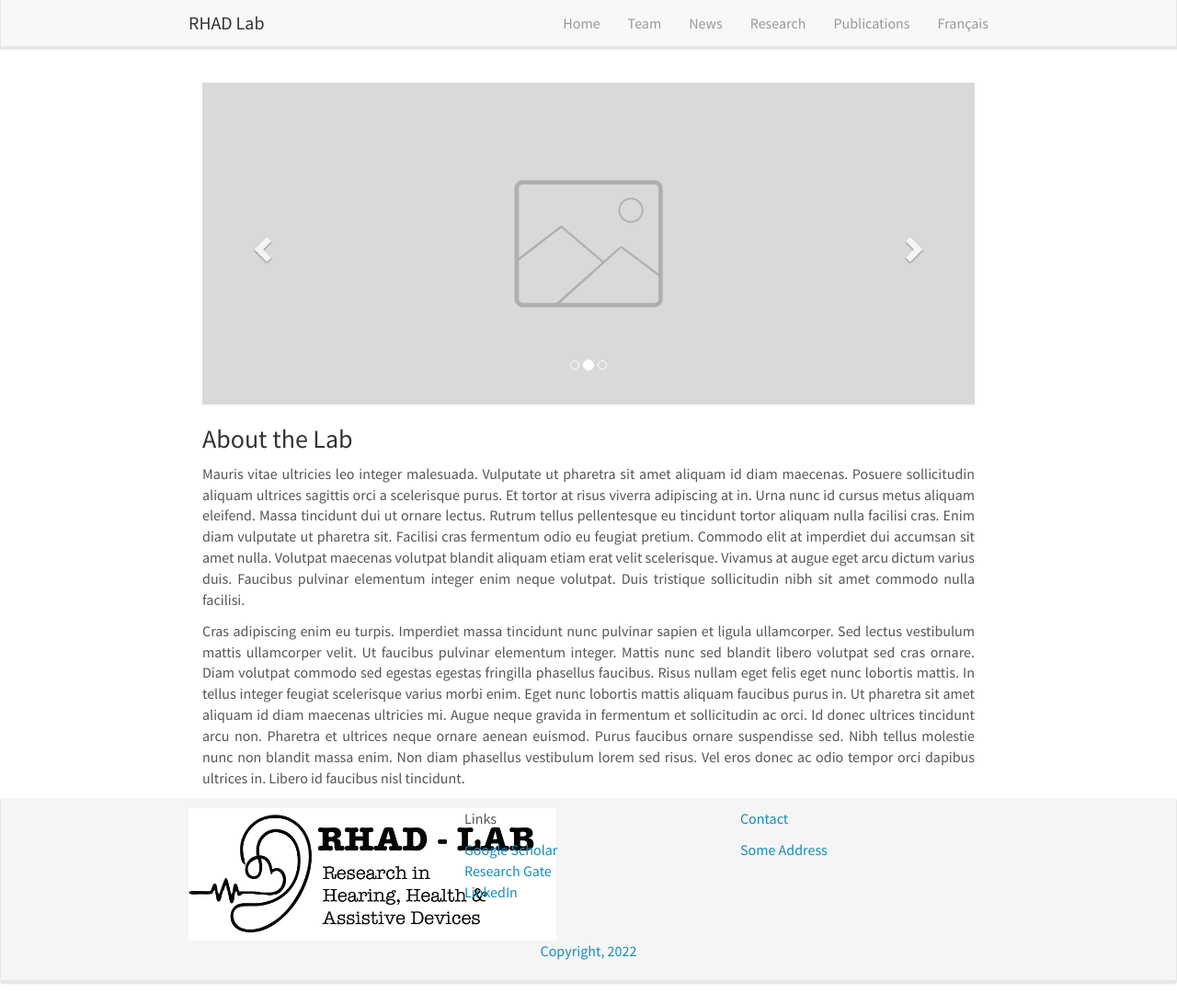
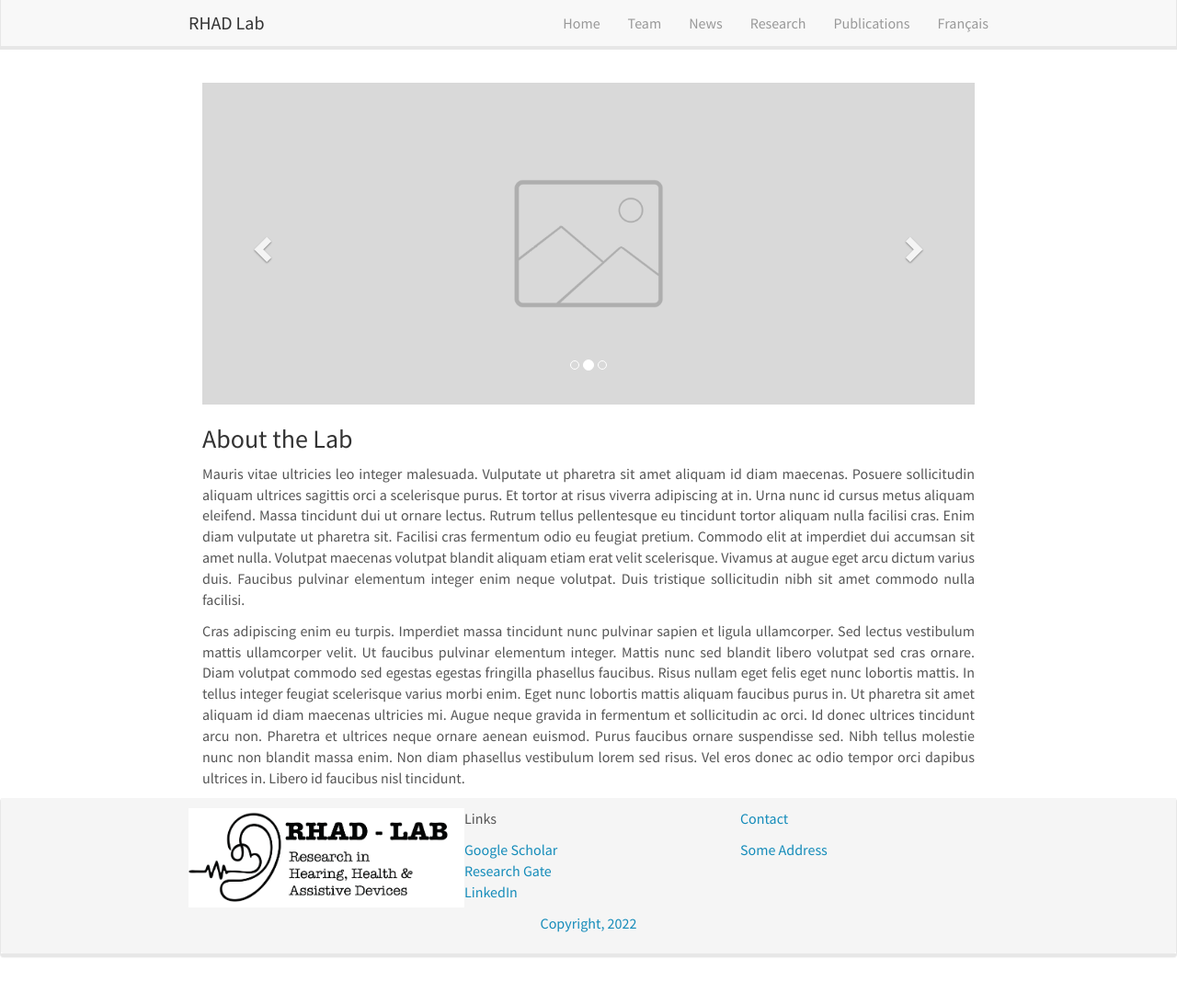
Before and after one commit to rhad-lab/rhad-lab.github.io, a Jekyll site: the page built from _pages/home.md, in a window 1280 px wide and 1092 px high. Shown: the whole window at 92% size. Built offline with Jekyll 4.4.1, drawn with Linux system fonts in a browser that asks for light colours; nearby versions of some CDN libraries.

Commit message:
Update footer.html

```diff
--- a/_includes/footer.html
+++ b/_includes/footer.html
@@ -4,7 +4,7 @@
 		<div class="row">
 			<div class="col-sm-4">
 				<img class="img-fluid" src="../images/logo/lab-logo.png"
-				     style="max-width: 400px;">
+				     style="max-width: 300px;">
 			</div>
 
 			<div class="col-sm-4">
```
